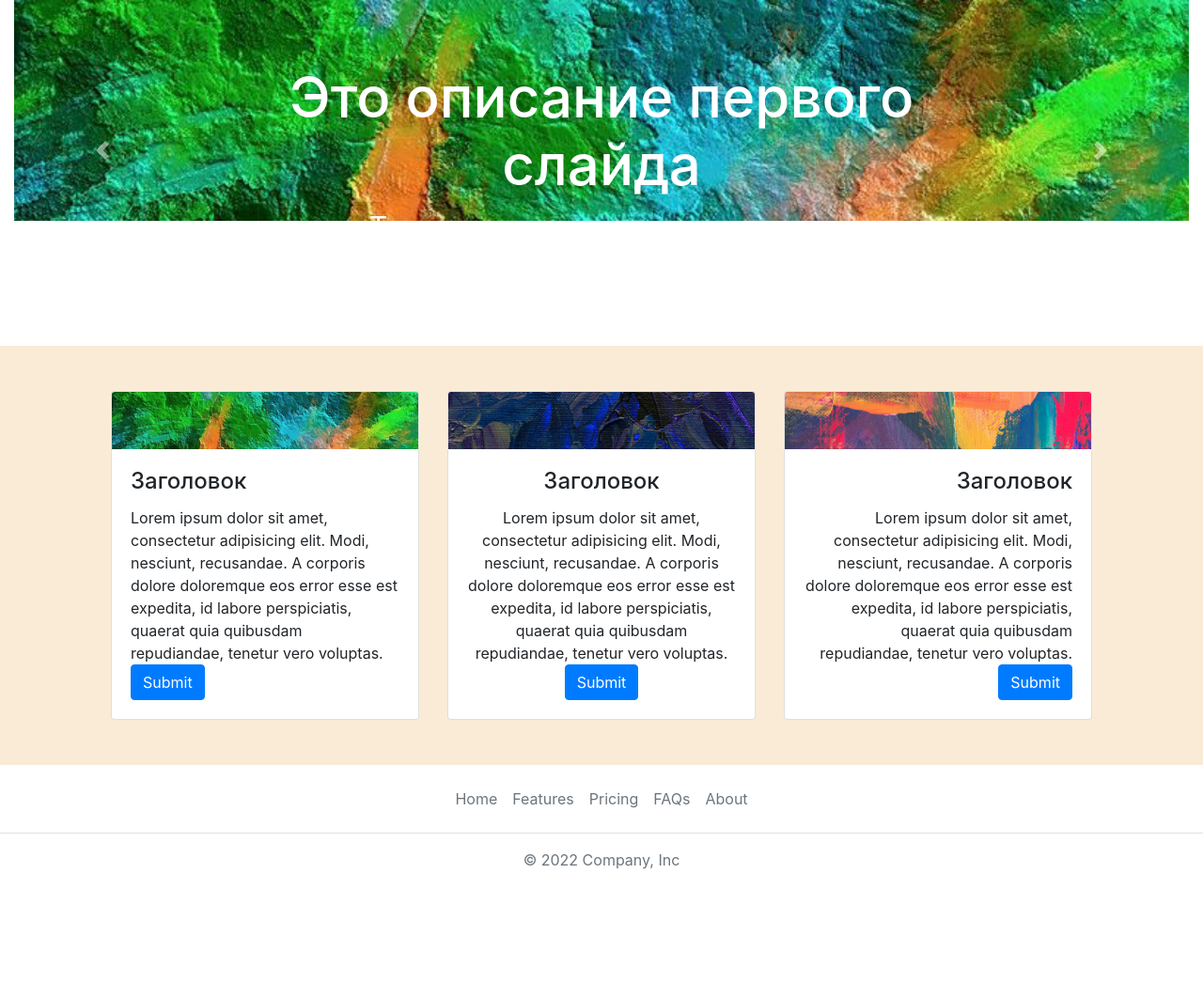
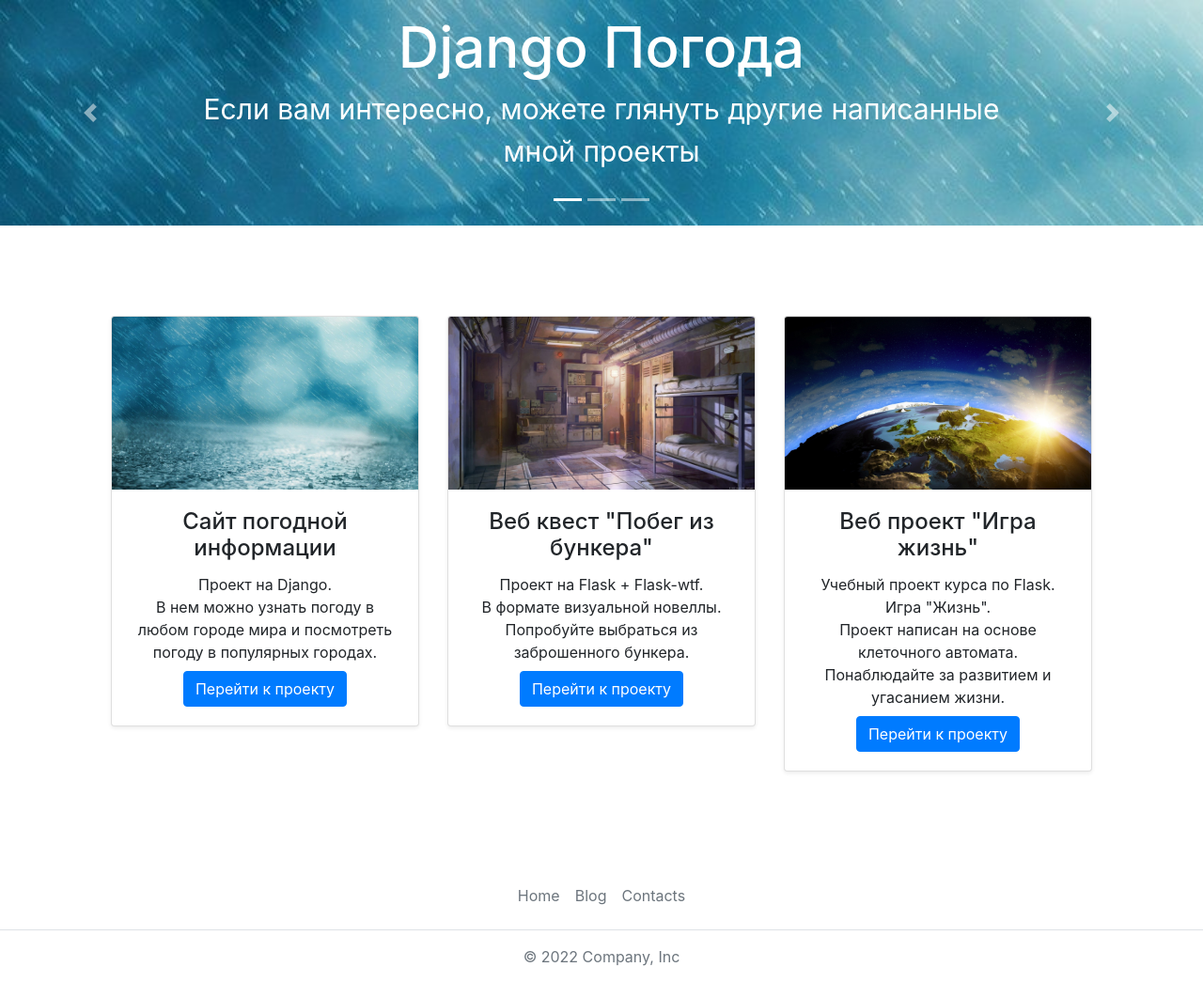
Before and after one commit to NiatpacBlack/Django_Rest_Blog, a Django app: page / in a window 1280 px wide. Shown: the part 67-1129 px from the top of the page at 94% size. Before the commit the page ends 992 px from the top, so only its background shows below. Run offline with Django 4.2, Linux system fonts and the light colour scheme; parts of the project's set-up code (start-up, migrations or seed data) failed here and were passed over; some libraries are stand-ins or nearby versions.

Commit message:
Законченная версия проекта.

```diff
--- a/main_app/static/css/style.css
+++ b/main_app/static/css/style.css
@@ -1,8 +1,4 @@
 /*дополнение к бутстраповской карусели на главной странице*/
-.carousel-item {
-    height: 20rem;
-}
-
 .home-slider {
     padding: 0;
 }
@@ -14,12 +10,13 @@
 .home-slider p{
     font-size: 30px;
 }
+
 .carousel-caption {
-    bottom: 100px;
+    text-align: center;
 }
 
 .carousel-item {
-    height: 20rem;
+    height: 30vh;
 }
 
 
--- a/main_app/templates/base.html
+++ b/main_app/templates/base.html
@@ -37,7 +37,7 @@
         {% include 'header.html' %}
     {% endblock %}
 
-<div class="main-content flex-grow-1">
+    <div class="main-content">
         {% block content_app %}
         {% endblock %}
     </div>
--- a/main_app/templates/footer.html
+++ b/main_app/templates/footer.html
@@ -1,10 +1,8 @@
 <div class="footer py-3 bg-white">
     <ul class="nav justify-content-center border-bottom pb-3 mb-3">
-        <li class="nav-item"><a href="#" class="nav-link px-2 text-muted">Home</a></li>
-        <li class="nav-item"><a href="#" class="nav-link px-2 text-muted">Features</a></li>
-        <li class="nav-item"><a href="#" class="nav-link px-2 text-muted">Pricing</a></li>
-        <li class="nav-item"><a href="#" class="nav-link px-2 text-muted">FAQs</a></li>
-        <li class="nav-item"><a href="#" class="nav-link px-2 text-muted">About</a></li>
+        <li class="nav-item"><a href="{% url "home" %}" class="nav-link px-2 text-muted">Home</a></li>
+        <li class="nav-item"><a href="{% url "blog" %}" class="nav-link px-2 text-muted">Blog</a></li>
+        <li class="nav-item"><a href="{% url "contacts" %}" class="nav-link px-2 text-muted">Contacts</a></li>
     </ul>
     <p class="text-center text-muted">© 2022 Company, Inc</p>
 </div>
--- a/main_app/templates/main_app/home_page.html
+++ b/main_app/templates/main_app/home_page.html
@@ -1,91 +1,46 @@
 {% extends 'base.html' %}
 {% load static %}
 {% block content_app %}
-    <div class="container-fluid home-slider">
-        <div id="carouselExampleCaptions" class="carousel slide" data-ride="carousel">
-            <ol class="carousel-indicators">
-                <li data-target="#carouselExampleCaptions" data-slide-to="0" class="active"></li>
-                <li data-target="#carouselExampleCaptions" data-slide-to="1"></li>
-                <li data-target="#carouselExampleCaptions" data-slide-to="2"></li>
-            </ol>
-            <div class="carousel-inner">
-                <div class="carousel-item active">
-                    <img src="{% static 'img/sld-1.png' %}" class="d-block w-100" alt="Первая картинка">
-                    <div class="carousel-caption d-none d-md-block">
-                        <h5>Это описание первого слайда</h5>
-                        <p>Тут можно писать все что угодно</p>
-                    </div>
-                </div>
-                <div class="carousel-item">
-                    <img src="{% static 'img/sld-2.png' %}" class="d-block w-100" alt="Вторая картинка">
-                    <div class="carousel-caption d-none d-md-block">
-                        <h5>Это описание второго слайда</h5>
-                        <p>Тут можно писать все что угодно</p>
-                    </div>
-                </div>
-                <div class="carousel-item">
-                    <img src="{% static 'img/sld-3.png' %}" class="d-block w-100" alt="Третья картинка">
-                    <div class="carousel-caption d-none d-md-block">
-                        <h5>Это описание третьего слайда</h5>
-                        <p>Тут можно писать все что угодно</p>
-                    </div>
-                </div>
-            </div>
-            <a class="carousel-control-prev" href="#carouselExampleCaptions" role="button" data-slide="prev">
-                <span class="carousel-control-prev-icon" aria-hidden="true"></span>
-                <span class="sr-only">Previous</span>
-            </a>
-            <a class="carousel-control-next" href="#carouselExampleCaptions" role="button" data-slide="next">
-                <span class="carousel-control-next-icon" aria-hidden="true"></span>
-                <span class="sr-only">Next</span>
-            </a>
-        </div>
-    </div>
-    <div class="container-fluid mt-5" style="background-color: antiquewhite">
+    {% include 'slider.html' %}
+    <div class="container-fluid my-5">
         <div class="container p-5">
             <div class="row">
                 <div class="col">
-                    <div class="card text-left">
-                        <img src="{% static 'img/sld-1.png' %}" alt="" class="card-img-top">
+                    <div class="card text-center shadow-sm rounded">
+                        <img src="{% static 'img/weather.png' %}" alt="" class="card-img-top">
                         <div class="card-body">
-                            <h4 class="card-title">Заголовок</h4>
-                            <div class="card-text">Lorem ipsum dolor sit amet, consectetur adipisicing elit. Modi,
-                                nesciunt,
-                                recusandae. A corporis dolore doloremque eos error esse est expedita, id labore
-                                perspiciatis,
-                                quaerat quia quibusdam repudiandae, tenetur vero voluptas.
+                            <h4 class="card-title">Сайт погодной информации</h4>
+                            <div class="card-text mb-2">
+                                Проект на Django. <br>
+                                В нем можно узнать погоду в любом городе мира и посмотреть погоду в популярных городах.
                             </div>
-                            <a href="" class="btn btn-primary">Submit</a>
+                            <a href="https://github.com/NiatpacBlack/Django_Weather" class="btn btn-primary">Перейти к проекту</a>
                         </div>
                     </div>
                 </div>
                 <div class="col">
-                    <div class="card text-center">
-                        <img src="{% static 'img/sld-2.png' %}" alt="" class="card-img-top">
+                    <div class="card text-center shadow-sm rounded">
+                        <img src="{% static 'img/room_with_bed.jpg' %}" alt="" class="card-img-top">
                         <div class="card-body">
-                            <h4 class="card-title">Заголовок</h4>
-                            <div class="card-text">Lorem ipsum dolor sit amet, consectetur adipisicing elit. Modi,
-                                nesciunt,
-                                recusandae. A corporis dolore doloremque eos error esse est expedita, id labore
-                                perspiciatis,
-                                quaerat quia quibusdam repudiandae, tenetur vero voluptas.
+                            <h4 class="card-title">Веб квест "Побег из бункера"</h4>
+                            <div class="card-text mb-2">
+                                Проект на Flask + Flask-wtf. <br>
+                                В формате визуальной новеллы. Попробуйте выбраться из заброшенного бункера.
                             </div>
-                            <a href="" class="btn btn-primary">Submit</a>
+                            <a href="https://github.com/NiatpacBlack/Flask_Escape_from_Dungeons" class="btn btn-primary">Перейти к проекту</a>
                         </div>
                     </div>
                 </div>
                 <div class="col">
-                    <div class="card text-right">
-                        <img src="{% static 'img/sld-3.png' %}" alt="" class="card-img-top">
+                    <div class="card text-center shadow-sm rounded">
+                        <img src="{% static 'img/planeta.jpg' %}" alt="" class="card-img-top">
                         <div class="card-body">
-                            <h4 class="card-title">Заголовок</h4>
-                            <div class="card-text">Lorem ipsum dolor sit amet, consectetur adipisicing elit. Modi,
-                                nesciunt,
-                                recusandae. A corporis dolore doloremque eos error esse est expedita, id labore
-                                perspiciatis,
-                                quaerat quia quibusdam repudiandae, tenetur vero voluptas.
+                            <h4 class="card-title">Веб проект "Игра жизнь"</h4>
+                            <div class="card-text mb-2">
+                                Учебный проект курса по Flask. Игра "Жизнь". <br>
+                                Проект написан на основе клеточного автомата. Понаблюдайте за развитием и угасанием жизни.
                             </div>
-                            <a href="" class="btn btn-primary">Submit</a>
+                            <a href="https://github.com/NiatpacBlack/Flask_Life_Emulation" class="btn btn-primary">Перейти к проекту</a>
                         </div>
                     </div>
                 </div>
--- /dev/null
+++ b/main_app/templates/slider.html
@@ -0,0 +1,41 @@
+{% load static %}
+<div class="container-fluid home-slider w-100 mx-0 px-0">
+    <div id="carouselExampleCaptions" class="carousel slide" data-ride="carousel">
+        <ol class="carousel-indicators">
+            <li data-target="#carouselExampleCaptions" data-slide-to="0" class="active"></li>
+            <li data-target="#carouselExampleCaptions" data-slide-to="1"></li>
+            <li data-target="#carouselExampleCaptions" data-slide-to="2"></li>
+        </ol>
+        <div class="carousel-inner">
+            <div class="carousel-item active">
+                <img src="{% static 'img/slider-1.png' %}" class="d-block h-100 w-100" alt="Первая картинка">
+                <div class="carousel-caption d-none d-md-block">
+                    <h5>Django Погода</h5>
+                    <p>Если вам интересно, можете глянуть другие написанные мной проекты</p>
+                </div>
+            </div>
+            <div class="carousel-item">
+                <img src="{% static 'img/slider-2.png' %}" class="d-block h-100 w-100" alt="Вторая картинка">
+                <div class="carousel-caption d-none d-md-block">
+                    <h5>Квест "Побег из бункера"</h5>
+                    <p>Если вам интересно, можете глянуть другие написанные мной проекты</p>
+                </div>
+            </div>
+            <div class="carousel-item">
+                <img src="{% static 'img/slider-3.png' %}" class="d-block h-100 w-100" alt="Третья картинка">
+                <div class="carousel-caption d-none d-md-block">
+                    <h5>Игра "Жизнь"</h5>
+                    <p>Если вам интересно, можете глянуть другие написанные мной проекты</p>
+                </div>
+            </div>
+        </div>
+        <a class="carousel-control-prev" href="#carouselExampleCaptions" role="button" data-slide="prev">
+            <span class="carousel-control-prev-icon" aria-hidden="true"></span>
+            <span class="sr-only">Previous</span>
+        </a>
+        <a class="carousel-control-next" href="#carouselExampleCaptions" role="button" data-slide="next">
+            <span class="carousel-control-next-icon" aria-hidden="true"></span>
+            <span class="sr-only">Next</span>
+        </a>
+    </div>
+</div>
--- a/main_app/urls.py
+++ b/main_app/urls.py
@@ -1,6 +1,7 @@
 from django.urls import path
 from . import views
 
+
 urlpatterns = [
-    path("", views.home_page, name="home"),
+    path("", views.HomePageView.as_view(), name="home"),
 ]
--- a/main_app/views.py
+++ b/main_app/views.py
@@ -1,5 +1,13 @@
 from django.shortcuts import render
+from django.views import View
+from loguru import logger
 
 
-def home_page(request):
-    return render(request, "main_app/home_page.html")
+class HomePageView(View):
+    """Представление начальной страницы сайта."""
+
+    @logger.catch
+    def get(self, request):
+        """Отображает шаблон главной страницы сайта."""
+
+        return render(request, "main_app/home_page.html")
```
Also changed, not shown: db.sqlite3, main_app/static/img/planeta.jpg (added), main_app/static/img/room_with_bed.jpg (added), main_app/static/img/sld-1.png (deleted), main_app/static/img/sld-2.png (deleted), main_app/static/img/sld-3.png (deleted), main_app/static/img/slider-1.png (added), main_app/static/img/slider-2.png (added), main_app/static/img/slider-3.png (added), main_app/static/img/weather.png (added). Lines whose indentation alone changed are shown as unchanged.
